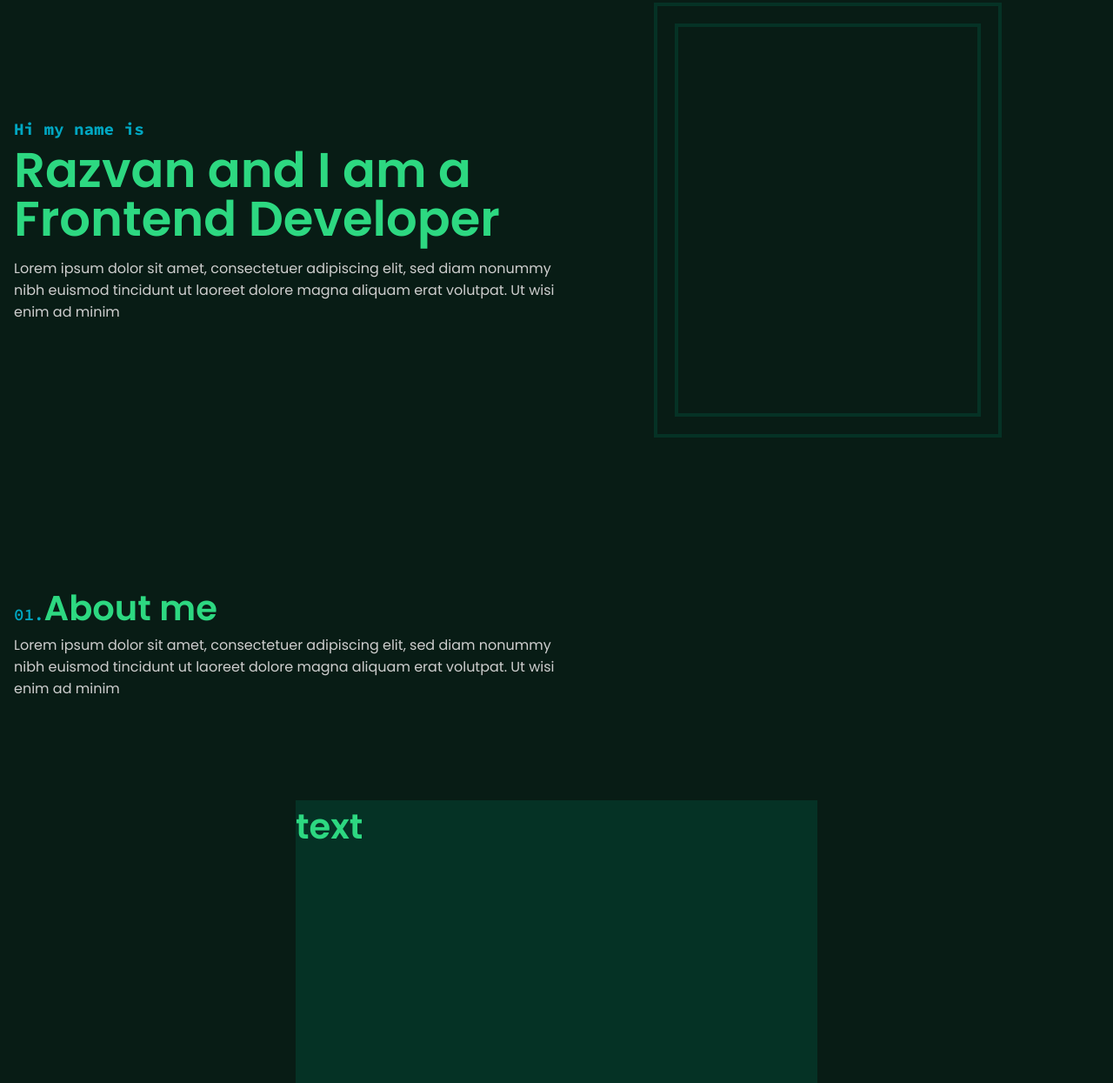
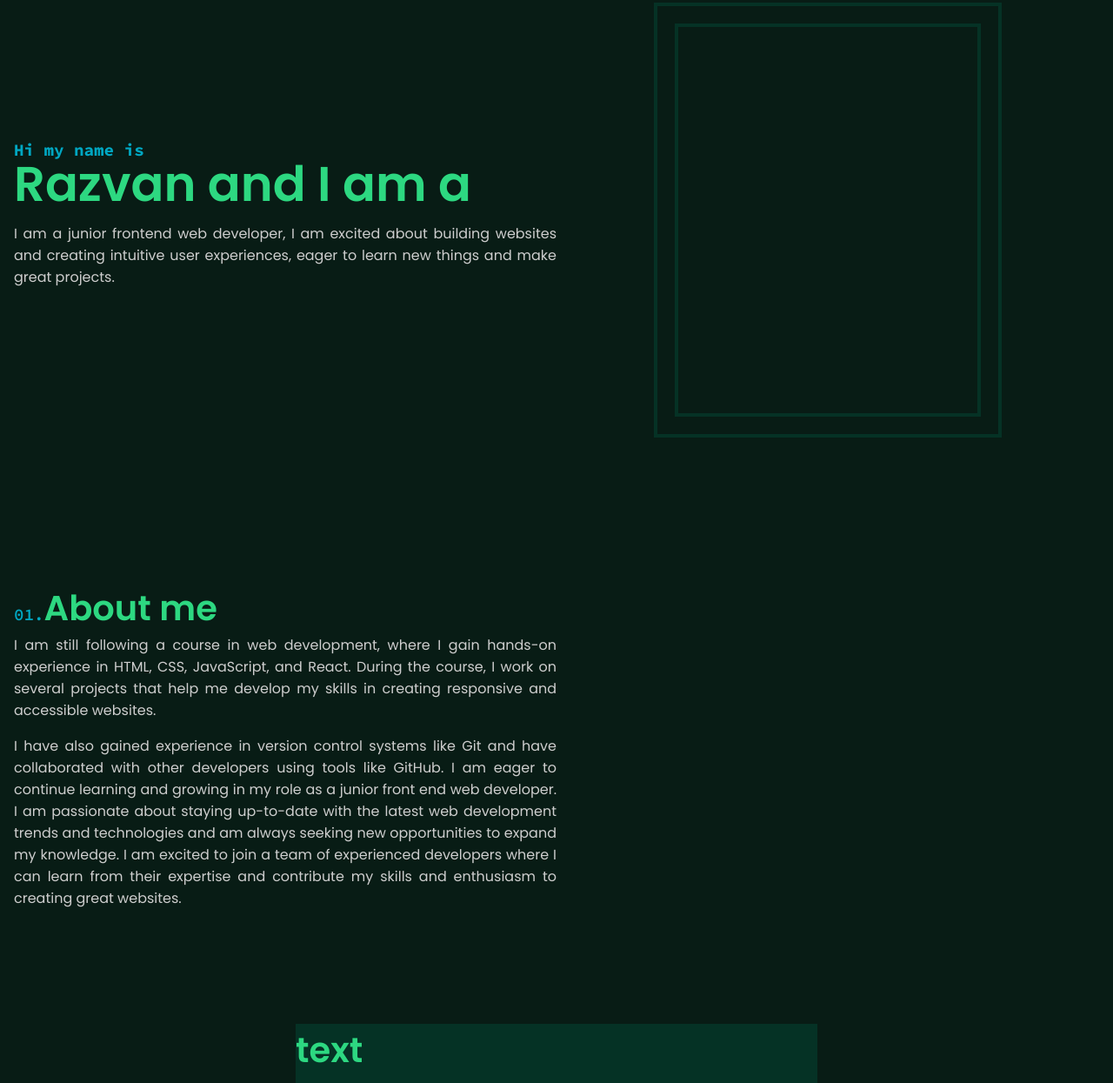
Before and after one commit to WolfStack11/Portfolio, a plain HTML site: page index.html in a window 1280 px wide. Shown: the part 1547-2792 px from the top of the page at 87% size. Drawn offline with nearby package versions, Linux system fonts and the light colour scheme; a script that the page names is missing.

Commit message:
updated files

```diff
--- a/Styles/main.css
+++ b/Styles/main.css
@@ -62,6 +62,8 @@ h4 {
 p {
     color: var(--text-light);
     font-weight: 400;
+    text-align: justify;
+    margin-bottom: var(--spacing-medium);
 }
 
 body {
--- a/Styles/style.css
+++ b/Styles/style.css
@@ -101,9 +101,18 @@
     justify-content: space-between;
 }
 
-.welcome h1 {
-    padding-bottom: var(--spacing-medium);
-    padding-top: var(--spacing-small);
+.welcome .left-section span {
+    font-size: clamp(1.8rem, 7vw, 3.5rem);
+    color: var(--accent-color-1);
+    font-weight: 600;
+    line-height: clamp(2rem, 7vw, 3.5rem);
+}
+
+.welcome .left-section p {
+    margin-top: var(--spacing-medium);
+}
+.welcome .left-section h1 {
+    margin-bottom: var(--spacing-small);
 }
 
 .welcome .frame {
@@ -326,3 +335,7 @@
 .contact .container button:hover {
     transform: scale(1.1);
 }
+
+.contact p {
+    text-align: center;
+}
--- a/index.html
+++ b/index.html
@@ -66,9 +66,9 @@
             <div class="container">
                 <div class="left-section">
                     <h4>Hi my name is </h4>
-                    <h1>Razvan and I am a Frontend Developer</h1>
-                    <p>Lorem ipsum dolor sit amet, consectetuer adipiscing elit,
-                        sed diam nonummy nibh euismod tincidunt ut laoreet dolore magna aliquam erat volutpat. Ut wisi enim ad minim </p>
+                    <h1>Razvan and I am a</h1>
+                    <span class="typing-text"></span>
+                    <p>I am a junior frontend web developer, I am excited about building websites and creating intuitive user experiences, eager to learn new things and make great projects. </p>
                 </div>
                 <div class="right-section">
                     <div class="frame">
@@ -84,8 +84,15 @@
             <div class="container">
                 <div class="left-section">
                     <h2>About me</h2>
-                    <p>Lorem ipsum dolor sit amet, consectetuer adipiscing elit,
-                        sed diam nonummy nibh euismod tincidunt ut laoreet dolore magna aliquam erat volutpat. Ut wisi enim ad minim </p>
+                    <p>I am still following a course in web development, where I gain hands-on experience in HTML, CSS, JavaScript, and React.
+
+                        During the course, I work on several projects that help me develop my skills in creating responsive and accessible websites.</p>
+
+                    <p>I have also gained experience in version control systems like Git and have collaborated with other developers using tools like GitHub.
+
+                        I am eager to continue learning and growing in my role as a junior front end web developer. I am passionate about staying up-to-date with the latest web development trends and technologies and am always seeking new opportunities to expand my knowledge.
+
+                        I am excited to join a team of experienced developers where I can learn from their expertise and contribute my skills and enthusiasm to creating great websites.</p>
                 </div>
                 <span class="skill-globe"></span>
             </div>
@@ -151,6 +158,7 @@
 
 
     <script src="https://cdn.jsdelivr.net/npm/TagCloud@2.2.0/dist/TagCloud.min.js"></script>
+    <script src="https://unpkg.com/typed.js@2.0.15/dist/typed.umd.js"></script>
     <script src="script.js"></script>
 </body>
 </html>
--- a/script.js
+++ b/script.js
@@ -42,3 +42,15 @@ window.onscroll = () => {
     line1.style.left = `${pos}px`;
     line2.style.right = `${pos}px`;
 }
+
+
+// MULTI TEXT EFFECCT
+
+var typingEffect = new Typed(".typing-text", {
+    strings: ["Frontend developer", "UI/UX designer"],
+    loop: true,
+    typeSpeed: 100,
+    backSpeed: 80,
+    startDelay: 1000,
+    backDelay: 1500
+})
```
